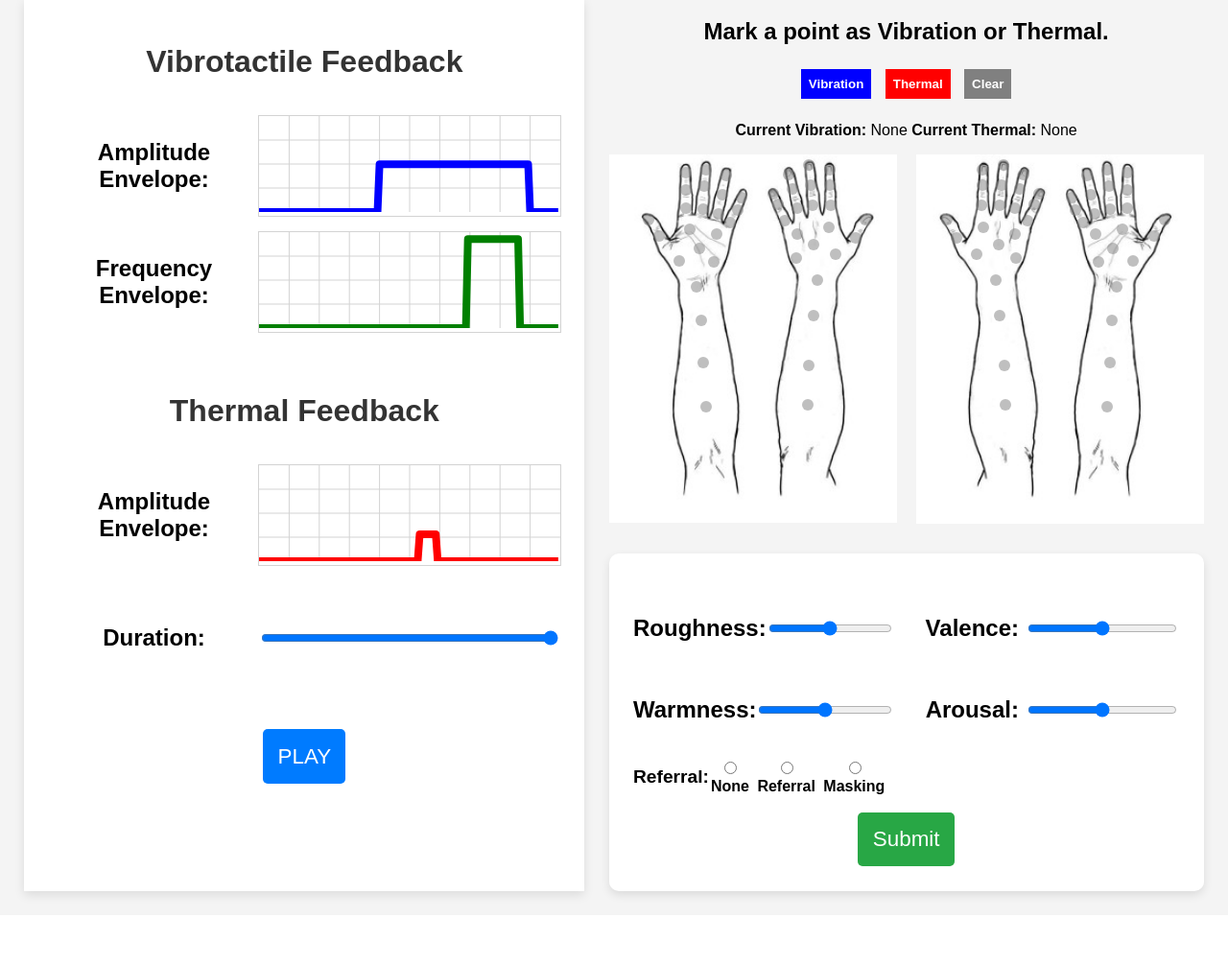
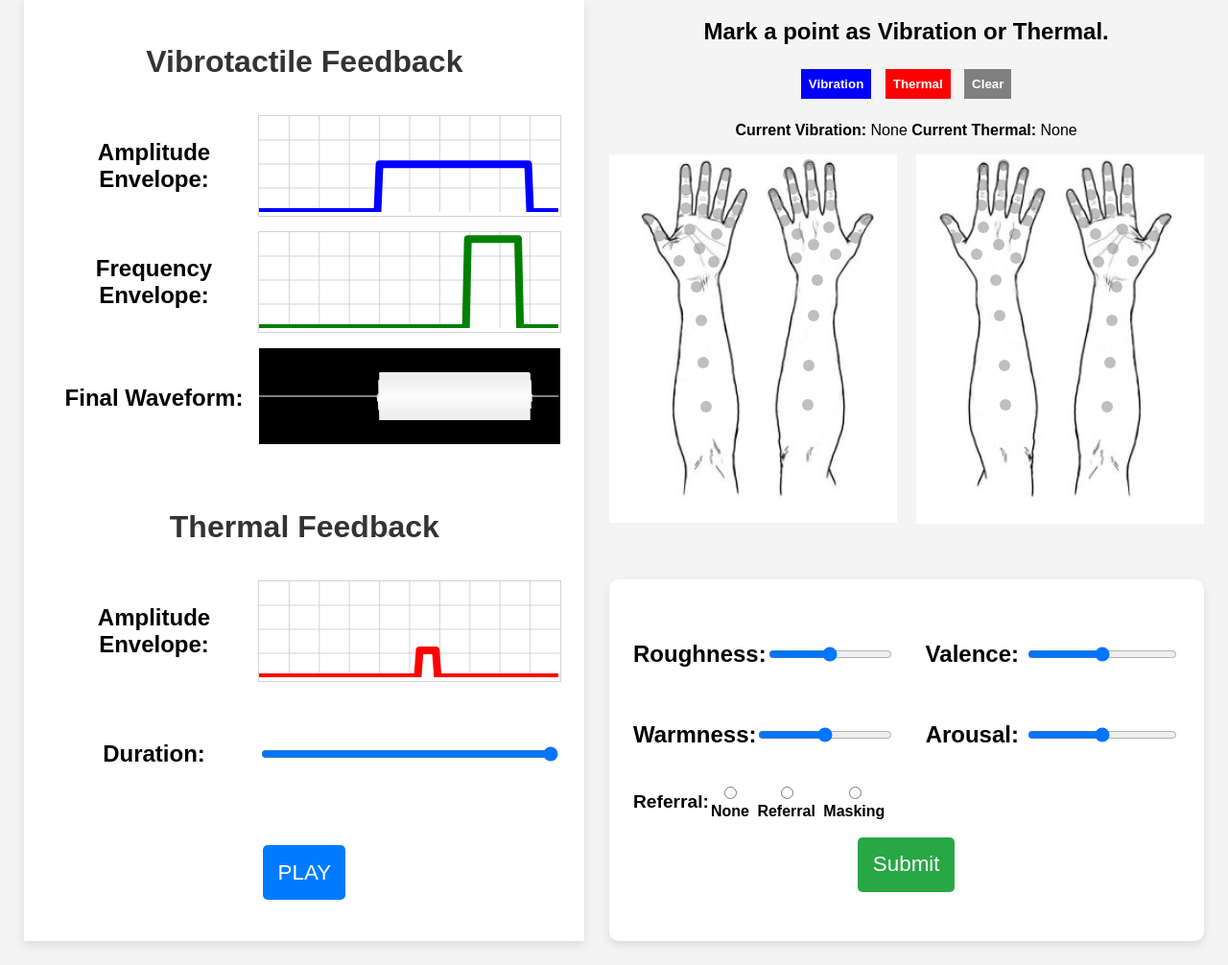
Before and after one commit to Kangsuyeon01/vib-thermal, a Flask app: page / in a window 1280 px wide. Shown: the part 94-1100 px from the top of the page at 96% size. Before the commit the page ends 1034 px from the top, so only its background shows below. Run offline with Flask 3, Linux system fonts and the light colour scheme; some libraries are stand-ins or nearby versions.

Commit message:
Feat: vibration waveform canvas

```diff
--- a/static/drawcanvas.mjs
+++ b/static/drawcanvas.mjs
@@ -134,7 +134,12 @@ export class DrawCanvasElement extends HTMLElement {
             // const sample = Math.floor(x_perc * NUM_SAMPLES);
             // this.samples[sample] = y_perc;
             this.draw_samples();
+            this.#_emit_input_event();
         }
+    }
+
+    #_emit_input_event() {
+        this.dispatchEvent(new Event('input', { bubbles: true }));
     }
 
     #_total_duration = TOTAL_DURATION_SEC;
--- a/static/main.mjs
+++ b/static/main.mjs
@@ -1,6 +1,7 @@
 //@ts-check
 import { DrawCanvasElement } from './drawcanvas.mjs';
 import { generate_signal, SAMPLE_RATE } from './generate-signal.mjs';
+import { NpWaveFormCanvas } from './np-waveform-canvas.mjs';
 import { notnull } from './util.mjs';
 
 const TARGET_COUNT = 5;
@@ -30,6 +31,7 @@ const vib_amp_env_dcanvas = notnull(document.querySelector("#drawvibaenv"));
 const vib_freq_env_dcanvas = notnull(document.querySelector("#drawvibfenv"));
 /** @type {DrawCanvasElement} */
 const thr_amp_env_dcanvas = notnull(document.querySelector("#drawthraenv"));
+const drawcanvases = [vib_amp_env_dcanvas, vib_freq_env_dcanvas, thr_amp_env_dcanvas];
 /** @type {HTMLInputElement} */
 const duration_input = notnull(document.querySelector("#signalduration"));
 /** @type {HTMLButtonElement} */
@@ -38,13 +40,21 @@ const play_button = notnull(document.querySelector("#playsignal"));
 const submit_button = notnull(document.querySelector("#submit"));
 /** @type {HTMLSpanElement} */
 const submitstatus_span = notnull(document.querySelector("#submitstatus"));
+/** @type {NpWaveFormCanvas} */
+const vibrationwaveform_np = notnull(document.querySelector("#vibrationwaveform"));
 
 duration_input.addEventListener("input", () => {
     const duration = parseFloat(duration_input.value);
-    [vib_amp_env_dcanvas, vib_freq_env_dcanvas, thr_amp_env_dcanvas].forEach(canvas => {
+    drawcanvases.forEach(canvas => {
         canvas.set_active_duration(duration);
     });
 });
+drawcanvases.forEach(canvas => {
+    canvas.addEventListener("input", () => {
+        vibrationwaveform_np.draw_waveform(generate_signal().vib_signal);
+    });
+});
+vibrationwaveform_np.draw_waveform(generate_signal().vib_signal);
 
 // body site info
 /** @type {HTMLSpanElement} */
--- /dev/null
+++ b/static/np-waveform-canvas.mjs
@@ -0,0 +1,103 @@
+import { notnull } from "./util.mjs";
+
+export class NpWaveFormCanvas extends HTMLElement {
+	#canvas;
+	#ctx;
+	/** @type {Float32Array | number[] | null} */
+	#last_waveform;
+
+	#_resize_observer = new ResizeObserver(this.#_on_parent_resize.bind(this));
+
+	static observedAttributes = ["width", "height"];
+
+	/** @type {number | null} */
+	#_set_width = null;
+	/** @type {number | null} */
+	#_set_height = null;
+	set width(value) {
+		this.#_set_width = value;
+		this.#canvas.width = value;
+		if (this.#last_waveform) this.draw_waveform(this.#last_waveform);
+	}
+	get width() {
+		return this.#_set_width ?? this.#canvas.width;
+	}
+	set height(value) {
+		this.#_set_height = value;
+		this.#canvas.height = value;
+		if (this.#last_waveform) this.draw_waveform(this.#last_waveform);
+	}
+	get height() {
+		return this.#_set_height ?? this.#canvas.height;
+	}
+
+
+	constructor() {
+		super();
+		// const shadowroot = this.attachShadow({ mode: "open" });
+		const canvas = document.createElement("canvas");
+		this.appendChild(canvas);
+		this.#canvas = canvas;
+		this.#ctx = notnull(canvas.getContext("2d"));
+	}
+
+	#_on_parent_resize() {
+		if (!this.#_set_width) this.#canvas.width = this.parentElement?.clientWidth ?? 500;
+		if (!this.#_set_height) this.#canvas.height = this.parentElement?.clientHeight ?? 500;
+		if ((!this.#_set_width || !this.#_set_height) && this.#last_waveform) this.draw_waveform(this.#last_waveform);
+	}
+
+	connectedCallback() {
+		if (this.parentElement) {
+			this.#_resize_observer.observe(this.parentElement);
+			this.#_on_parent_resize();
+		} else {
+			console.warn("parentElement is null, cannot observe resize");
+		}
+	}
+	disconnectedCallback() {
+		this.#_resize_observer.disconnect();
+	}
+
+
+	/**
+	 *
+	 * @param {Float32Array | number[] | null} pcm
+	 */
+	draw_waveform(pcm) {
+		this.#last_waveform = pcm;
+
+		// console.log(`drawing max: ${Math.max(...pcm)}, min: ${Math.min(...pcm)}`)
+
+		const canvas = this.#canvas;
+		const wf_ctx = this.#ctx;
+		const { width, height } = canvas;
+
+		wf_ctx.fillStyle = "black";
+		wf_ctx.fillRect(0, 0, width, height);
+
+		if (!pcm) return;
+
+		const last_step = pcm.length / width;
+		wf_ctx.strokeStyle = "white";
+		wf_ctx.beginPath();
+		wf_ctx.moveTo(0, height / 2);
+		for (let i = 0; i < width - 1; i++) {
+			// const sample = pcm[Math.floor(i * last_step)];
+			// wf_ctx.lineTo(i, height / 2 - sample * height / 2);
+			const samples = pcm.slice(Math.floor(i * last_step), Math.floor((i + 1) * last_step));
+			const max = Math.max(...samples);
+			const min = Math.min(...samples);
+			wf_ctx.lineTo(i, height / 2 - min * height / 2);
+			wf_ctx.lineTo(i, height / 2 - max * height / 2);
+		}
+		wf_ctx.stroke();
+	}
+
+	attributeChangedCallback(name, oldValue, newValue) {
+		if (name === "width") this.width = parseInt(newValue);
+		else if (name === "height") this.height = parseInt(newValue);
+	}
+}
+
+customElements.define("np-waveform-canvas", NpWaveFormCanvas);
--- a/templates/index.html
+++ b/templates/index.html
@@ -8,6 +8,7 @@
     <link rel="stylesheet" type="text/css" href="static/main.css">
     <link rel="stylesheet" type="text/css" href="static/drawcanvas.css">
     <script src="static/drawcanvas.mjs" type="module"></script>
+    <script src="static/np-waveform-canvas.mjs" type="module"></script>
     <script src="static/main.mjs" type="module"></script>
 </head>
 <body>
@@ -29,6 +30,12 @@
                     <h2><label for="vibduration">Duration:</label></h2>
                     <input type="range" min="0" max="10" value="5" id="vibduration">
                 </div> -->
+                <div class="envelope">
+                    <h2>Final Waveform:</h2>
+                    <div>
+                        <np-waveform-canvas id="vibrationwaveform" height="100"></np-waveform-canvas>
+                    </div>
+                </div>
             </div>
             <div class="thermal">
                 <h1>Thermal Feedback</h1>
```
